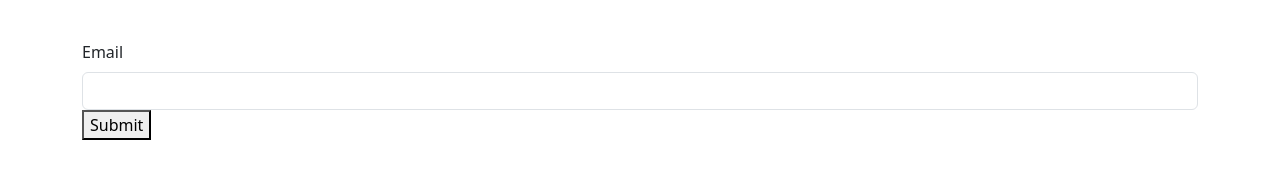
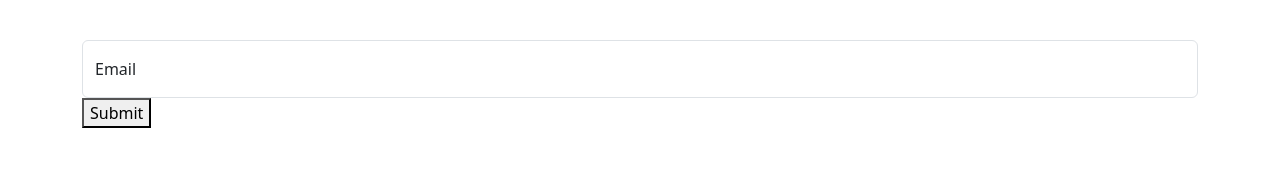
Before and after one commit to Silvia-Wachira/Bootstrap, a plain HTML site: page index.html in a window 1280 px wide. Drawn offline with nearby package versions, Linux system fonts and the light colour scheme.

Commit message:
add a floating form

```diff
--- a/index.html
+++ b/index.html
@@ -11,10 +11,11 @@
 <body>
     <div class="container">
         <form>
-            <label for="email" class="form-label">Email</label>
-            <input type="email" id="email" class="form-control"
-            >
-           <button>Submit</button>
+            <div class="form-floating">
+                <input type="email" id="email" class="form-control" placeholder="Place email here">
+                <label for="email" >Email</label>
+            </div>
+            <button>Submit</button>
         </form>
     </div>
 </body>
```
